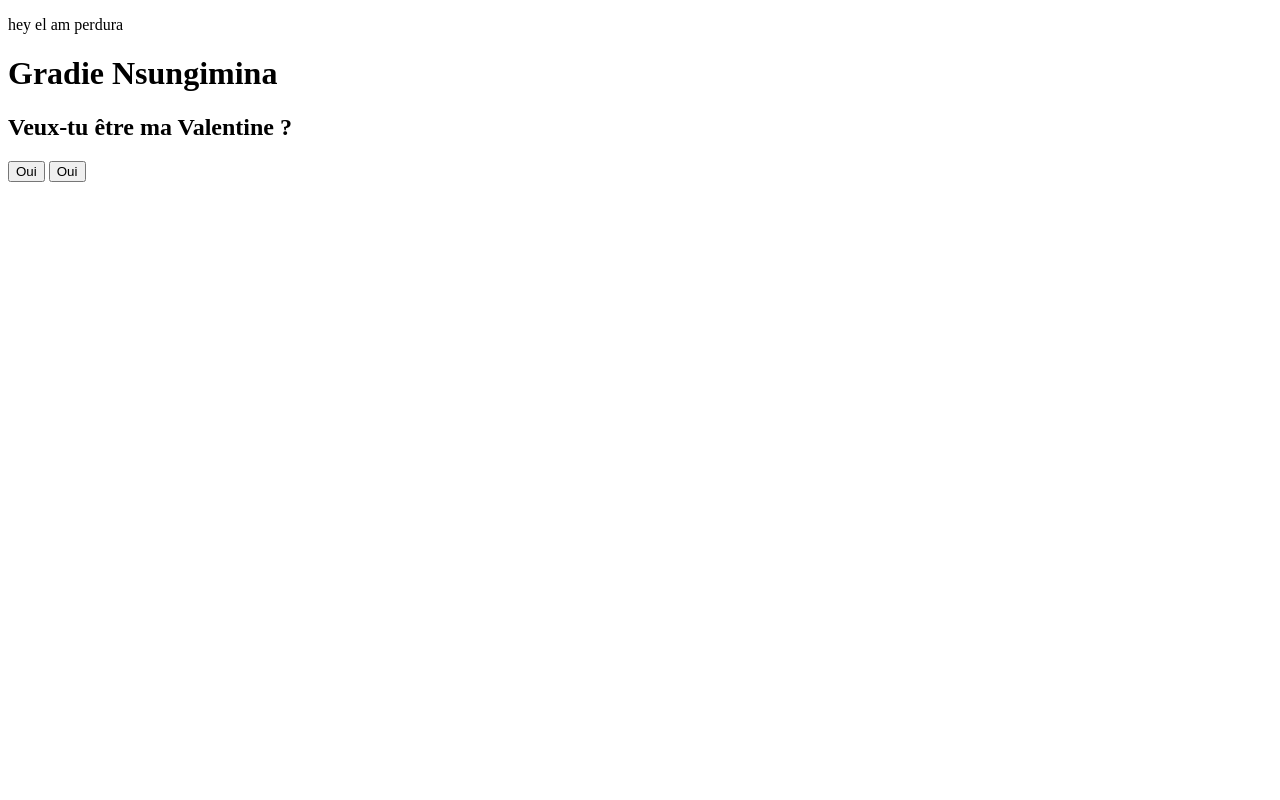
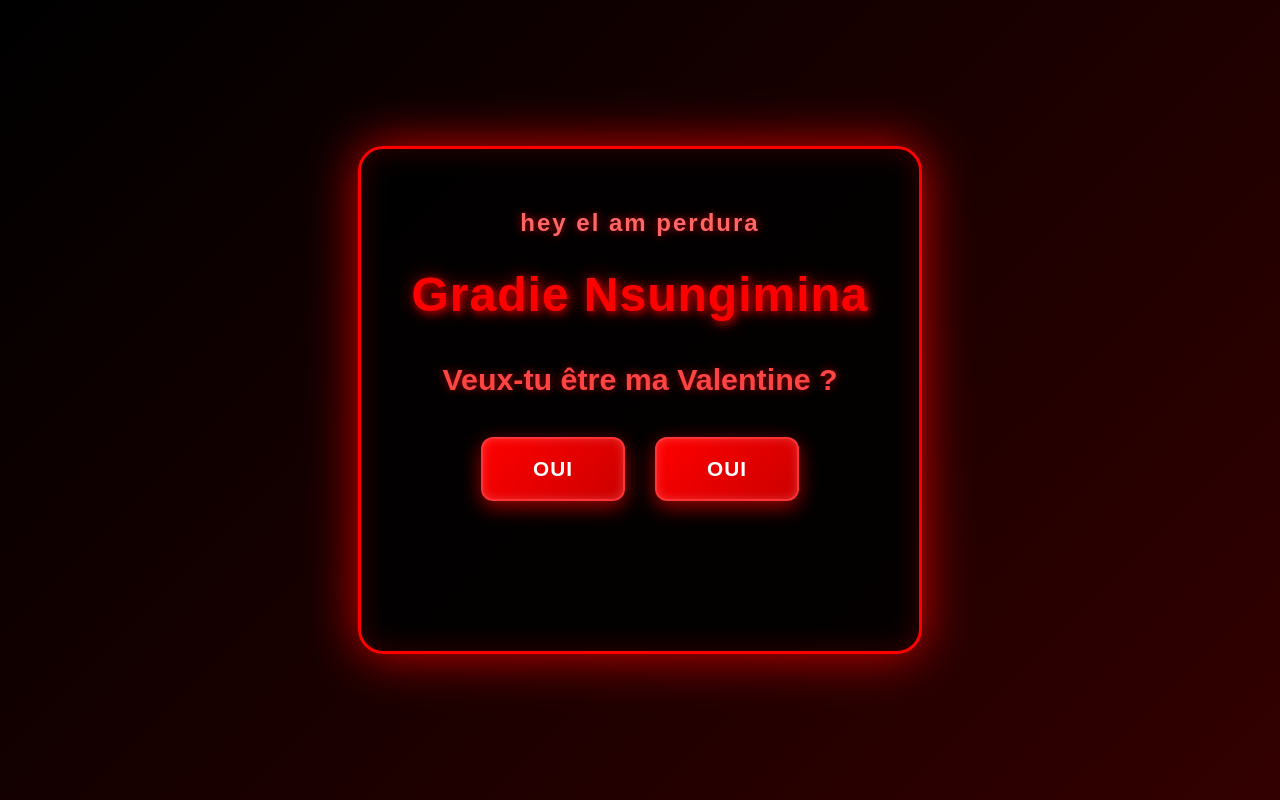
Before and after one commit to debykweka-tech/love-story, a plain HTML site: page index.html in a window 1280 px wide. Drawn offline with Linux system fonts and the light colour scheme.

Commit message:
Refactor CSS styles and remove old JavaScript code

```diff
--- a/style.css
+++ b/style.css
@@ -1,15 +1,109 @@
-function yesClicked() {
-    const message = document.getElementById('message');
-    message.textContent = '❤️ Je suis si heureux ! Tu me rends vraiment heureux ! ❤️';
-    message.style.fontSize = '1.8em';
-    message.style.animation = 'pulse 1s infinite';
+* {
+    margin: 0;
+    padding: 0;
+    box-sizing: border-box;
 }
 
-const style = document.createElement('style');
-style.textContent = `
-    @keyframes pulse {
-        0%, 100% { transform: scale(1); }
-        50% { transform: scale(1.1); }
+body {
+    background: linear-gradient(135deg, #000000 0%, #330000 100%);
+    color: #fff;
+    font-family: 'Arial', sans-serif;
+    min-height: 100vh;
+    display: flex;
+    justify-content: center;
+    align-items: center;
+    padding: 20px;
+}
+
+.container {
+    text-align: center;
+    background: rgba(0, 0, 0, 0.9);
+    padding: 60px 50px;
+    border-radius: 25px;
+    box-shadow: 0 0 50px rgba(255, 0, 0, 0.8), inset 0 0 30px rgba(255, 0, 0, 0.2);
+    max-width: 700px;
+    border: 3px solid #ff0000;
+}
+
+.salutation {
+    color: #ff6666;
+    font-size: 1.5em;
+    margin-bottom: 30px;
+    font-weight: bold;
+    text-shadow: 0 0 10px rgba(255, 0, 0, 0.7);
+    letter-spacing: 2px;
+}
+
+h1 {
+    color: #ff0000;
+    font-size: 3em;
+    margin-bottom: 30px;
+    text-shadow: 2px 2px 8px rgba(255, 0, 0, 0.8), 0 0 20px rgba(255, 0, 0, 0.5);
+    font-weight: bold;
+    letter-spacing: 1px;
+}
+
+h2.question {
+    color: #ff4444;
+    font-size: 1.9em;
+    margin: 40px 0;
+    text-shadow: 0 0 10px rgba(255, 0, 0, 0.6);
+    font-weight: bold;
+}
+
+.buttons {
+    display: flex;
+    gap: 30px;
+    justify-content: center;
+    margin: 40px 0;
+    flex-wrap: wrap;
+}
+
+.btn-yes {
+    background: linear-gradient(135deg, #ff0000 0%, #cc0000 100%);
+    color: white;
+    border: 2px solid #ff3333;
+    padding: 18px 50px;
+    font-size: 1.3em;
+    border-radius: 12px;
+    cursor: pointer;
+    transition: all 0.3s ease;
+    box-shadow: 0 6px 20px rgba(255, 0, 0, 0.6), inset 0 0 10px rgba(255, 255, 255, 0.2);
+    font-weight: bold;
+    text-transform: uppercase;
+    letter-spacing: 1px;
+}
+
+.btn-yes:hover {
+    background: linear-gradient(135deg, #ff3333 0%, #ff0000 100%);
+    transform: scale(1.15);
+    box-shadow: 0 8px 30px rgba(255, 0, 0, 0.8), inset 0 0 15px rgba(255, 255, 255, 0.3);
+}
+
+.btn-yes:active {
+    transform: scale(0.95);
+}
+
+.message {
+    margin-top: 40px;
+    font-size: 1.8em;
+    color: #ffcccc;
+    min-height: 50px;
+    text-shadow: 0 0 10px rgba(255, 0, 0, 0.5);
+    font-weight: bold;
+}
+
+@keyframes pulse {
+    0%, 100% {
+        transform: scale(1);
+        color: #ffcccc;
     }
-`;
-document.head.appendChild(style);
+    50% {
+        transform: scale(1.1);
+        color: #ff6666;
+    }
+}
+
+.pulse {
+    animation: pulse 1s infinite;
+}
```
